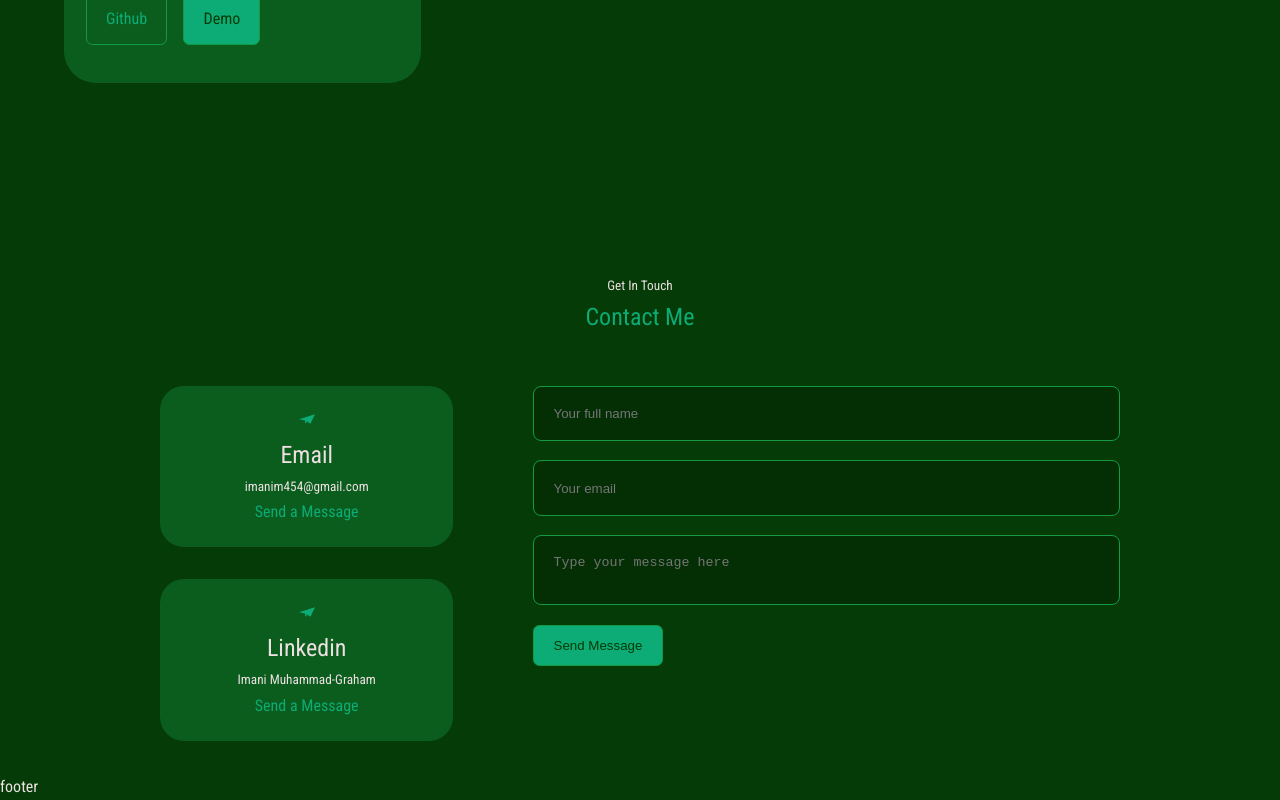
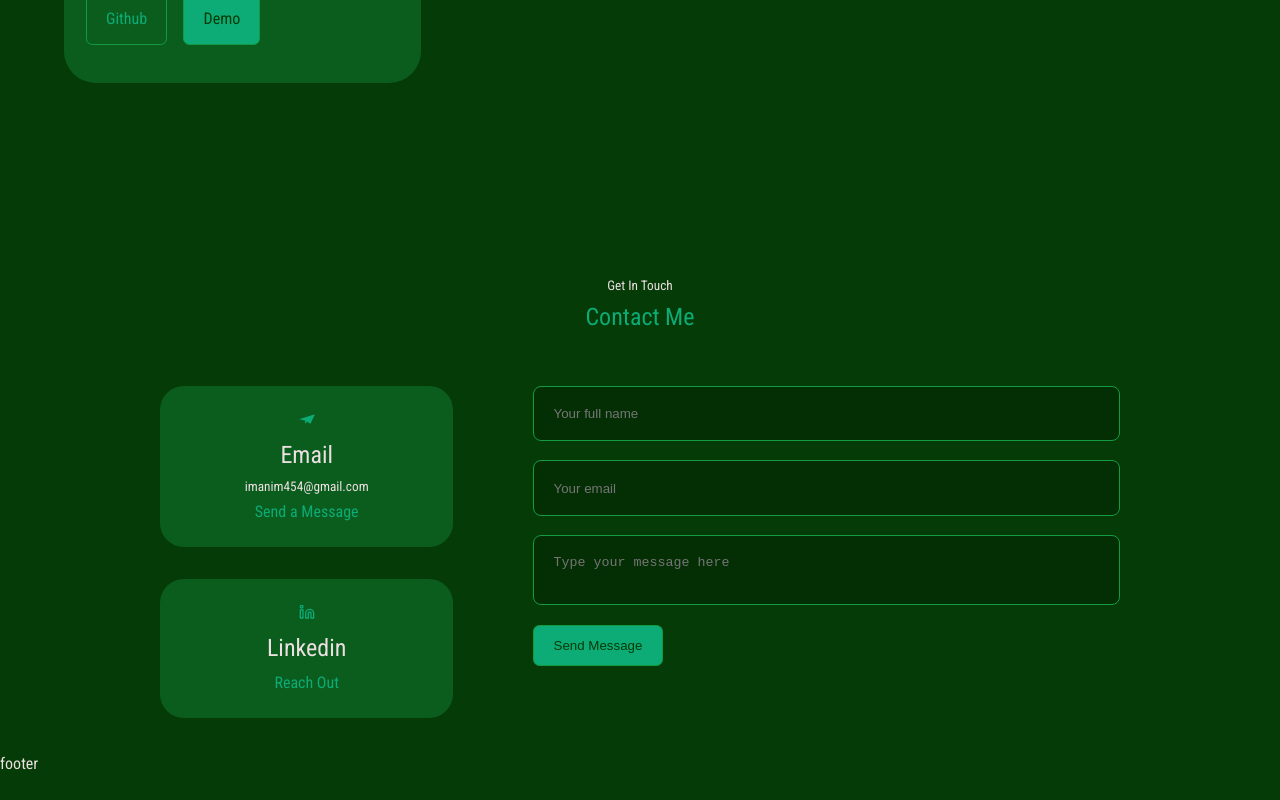
Before and after one commit to Imani-ES/Imani.tech, a React (Create React App) app in the folder imani-website/: page / in a window 1280 px wide. Shown: the part 2994-3794 px from the top of the page. After the commit the page ends 3771 px from the top, so only its background shows below. Built offline with nearby package versions, Linux system fonts and the light colour scheme.

Commit message:
mail handling next

```diff
--- a/imani-website/src/components/contact/contact.jsx
+++ b/imani-website/src/components/contact/contact.jsx
@@ -1,6 +1,7 @@
 import React from 'react'
 import './contact.css'
 import {SiMinutemailer} from 'react-icons/si'
+import {FiLinkedin} from 'react-icons/fi'
 
 function copy_name_ToClipboard() {
   navigator.clipboard.writeText('Imani Muhammad-Graham');
@@ -22,10 +23,10 @@ const Contact = () => {
             <a href="mailto:imanim454@gmail.com">Send a Message</a>
           </article>
           <article className="contact_option" onClick={copy_name_ToClipboard}>
-            <SiMinutemailer className='contact_icon'/>
+            <FiLinkedin className='contact_icon'/>
             <h2>Linkedin</h2>
-            <h5 >Imani Muhammad-Graham</h5>
-            <a href="https://www.linkedin.com/in/imani-muhammad-graham-424b4a127/">Send a Message</a>
+            {/* <h5 >Imani Muhammad-Graham</h5> */}
+            <a href="https://www.linkedin.com/in/imani-muhammad-graham-424b4a127/">Reach Out</a>
           </article>
         </div>
 
```
